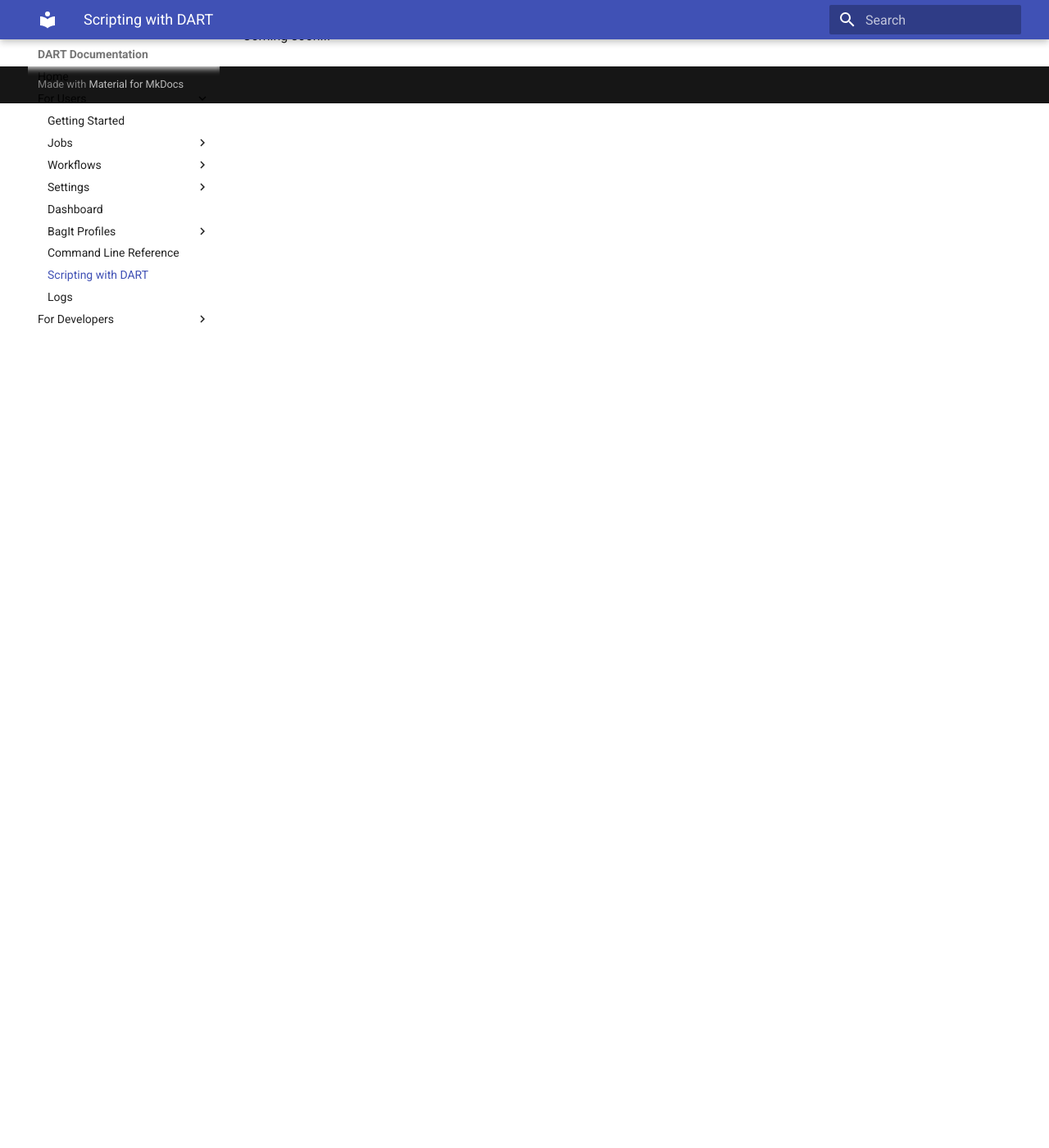
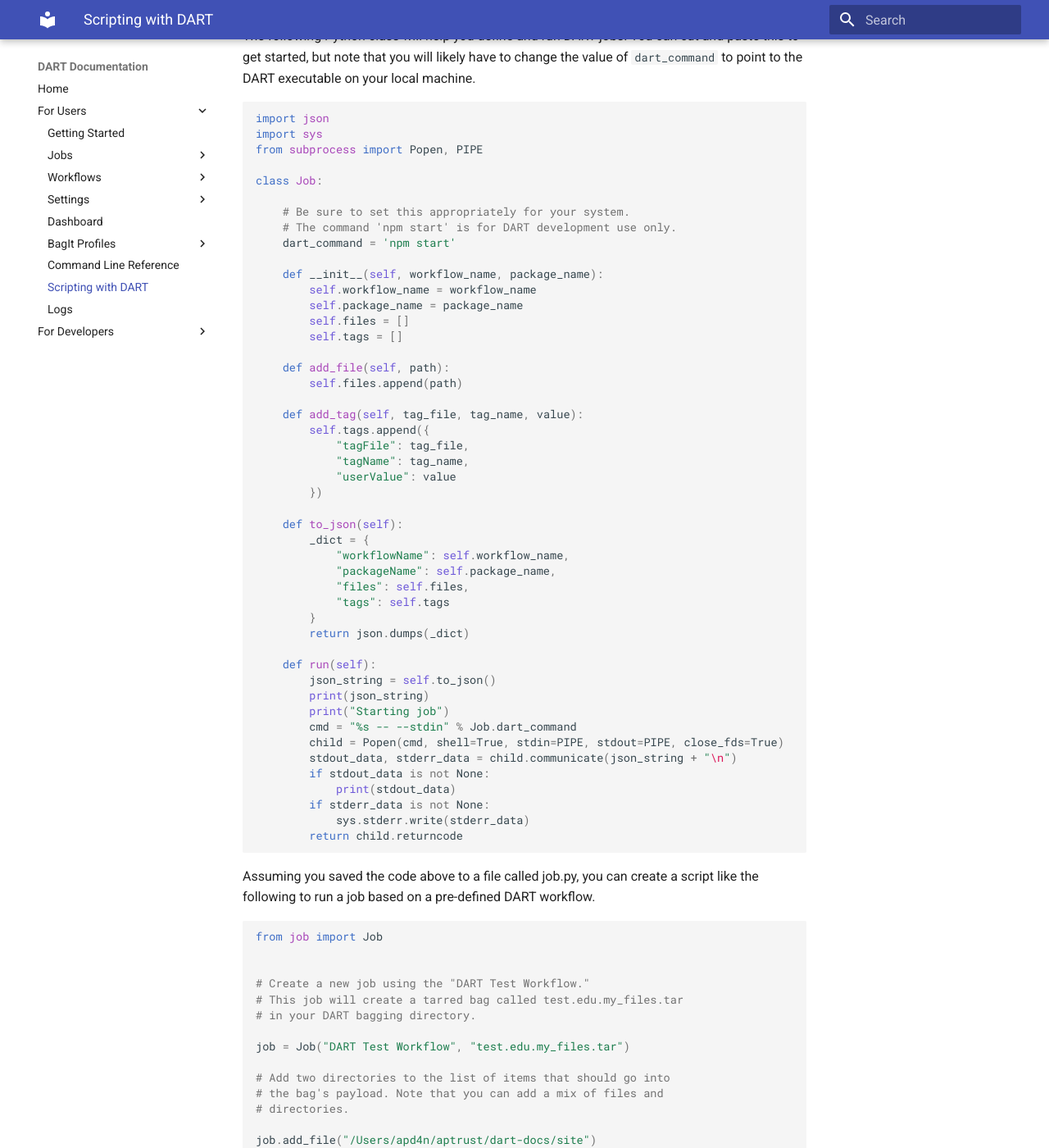
Before and after one commit to APTrust/dart-docs, an MkDocs documentation site: the page built from docs/users/scripting.md, in a window 1280 px wide and 1400 px high, scrolled down 2990 px. Shown: the whole window at 82% size. Built offline with MkDocs 1.6.1 and Material for MkDocs 9.7.7, drawn with Linux system fonts in a browser that asks for light colours; some of the changed text lies outside the part shown.

Commit message:
Added Python script example

````diff
--- a/docs/users/scripting.md
+++ b/docs/users/scripting.md
@@ -138,4 +138,94 @@
 
 # Example: Python
 
-Coming soon...
+The following Python class will help you define and run DART jobs. You can cut and paste this to get started, but note that you will likely have to change the value of `dart_command` to point to the DART executable on your local machine.
+
+```python
+import json
+import sys
+from subprocess import Popen, PIPE
+
+class Job:
+
+    # Be sure to set this appropriately for your system.
+    # The command 'npm start' is for DART development use only.
+    dart_command = 'npm start'
+
+    def __init__(self, workflow_name, package_name):
+        self.workflow_name = workflow_name
+        self.package_name = package_name
+        self.files = []
+        self.tags = []
+
+    def add_file(self, path):
+        self.files.append(path)
+
+    def add_tag(self, tag_file, tag_name, value):
+        self.tags.append({
+            "tagFile": tag_file,
+            "tagName": tag_name,
+            "userValue": value
+        })
+
+    def to_json(self):
+        _dict = {
+            "workflowName": self.workflow_name,
+            "packageName": self.package_name,
+            "files": self.files,
+            "tags": self.tags
+        }
+        return json.dumps(_dict)
+
+    def run(self):
+        json_string = self.to_json()
+        print(json_string)
+        print("Starting job")
+        cmd = "%s -- --stdin" % Job.dart_command
+        child = Popen(cmd, shell=True, stdin=PIPE, stdout=PIPE, close_fds=True)
+        stdout_data, stderr_data = child.communicate(json_string + "\n")
+        if stdout_data is not None:
+            print(stdout_data)
+        if stderr_data is not None:
+            sys.stderr.write(stderr_data)
+        return child.returncode
+
+```
+
+Assuming you saved the code above to a file called job.py, you can create a script like the following to run a job based on a pre-defined DART workflow.
+
+```python
+from job import Job
+
+
+# Create a new job using the "DART Test Workflow."
+# This job will create a tarred bag called test.edu.my_files.tar
+# in your DART bagging directory.
+
+job = Job("DART Test Workflow", "test.edu.my_files.tar")
+
+# Add two directories to the list of items that should go into
+# the bag's payload. Note that you can add a mix of files and
+# directories.
+
+job.add_file("/Users/apd4n/aptrust/dart-docs/site")
+job.add_file("/Users/apd4n/tmp/logs")
+
+# "DART Test Workflow" uses a BagIt profile with a number of
+# preset default values, which are fine for tags like Contact-Email,
+# which doesn't change from bag to bag. Here we set bag-specific
+# tag values.
+
+job.add_tag("bag-info.txt", "Bag-Group-Identifier", "TestGroup_001")
+job.add_tag("aptrust-info.txt", "Title", "Workflow Test Files")
+job.add_tag("aptrust-info.txt", "Description", "Contains miscellaneous files for workflow testing.")
+
+# Run the job and check the exit code. 0 indicates success.
+# Non-zero values indicate failure.
+exit_code = job.run()
+
+if exit_code == 0:
+    print("Job completed")
+else:
+    print("Job failed. Check the DART log for details.")
+
+```
````
